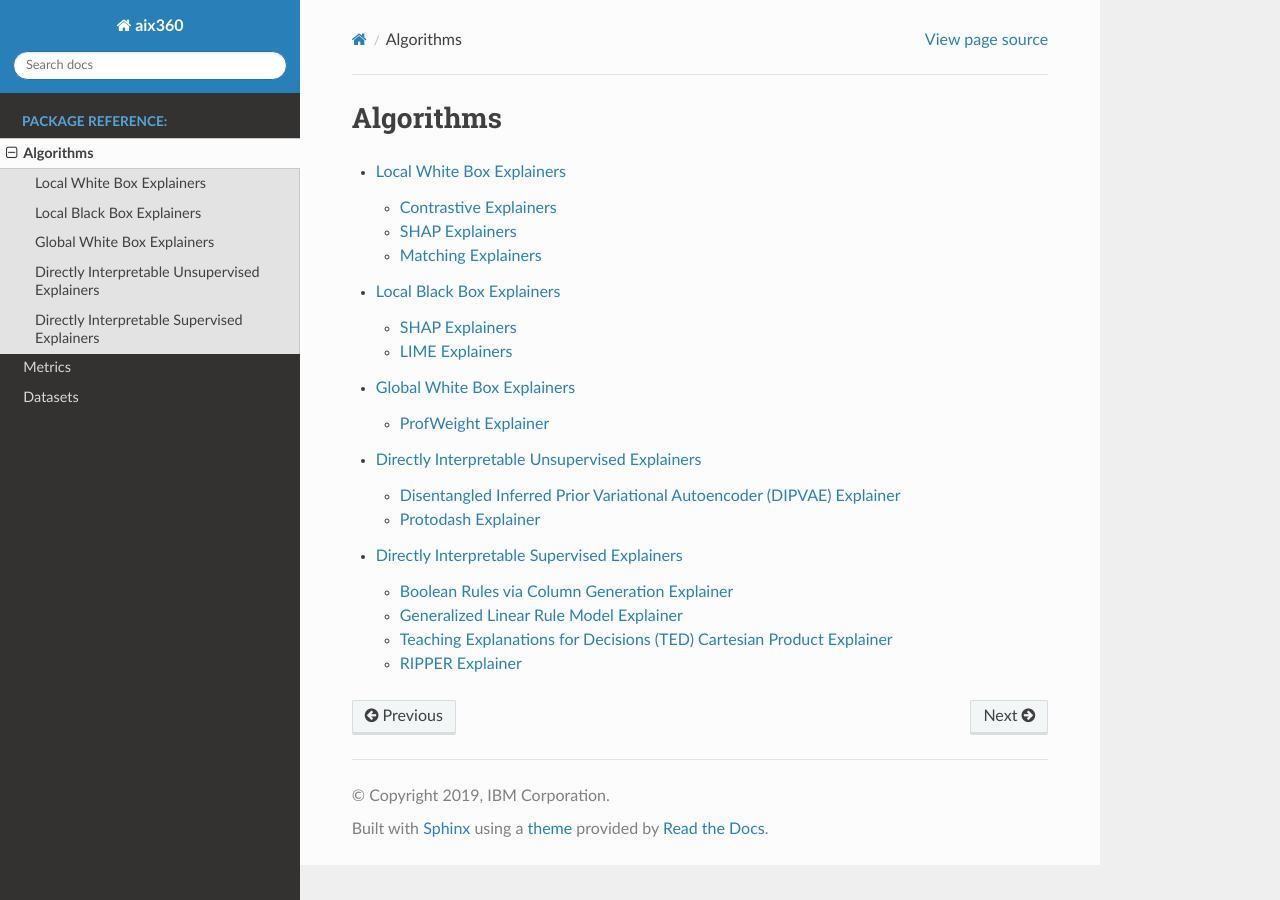
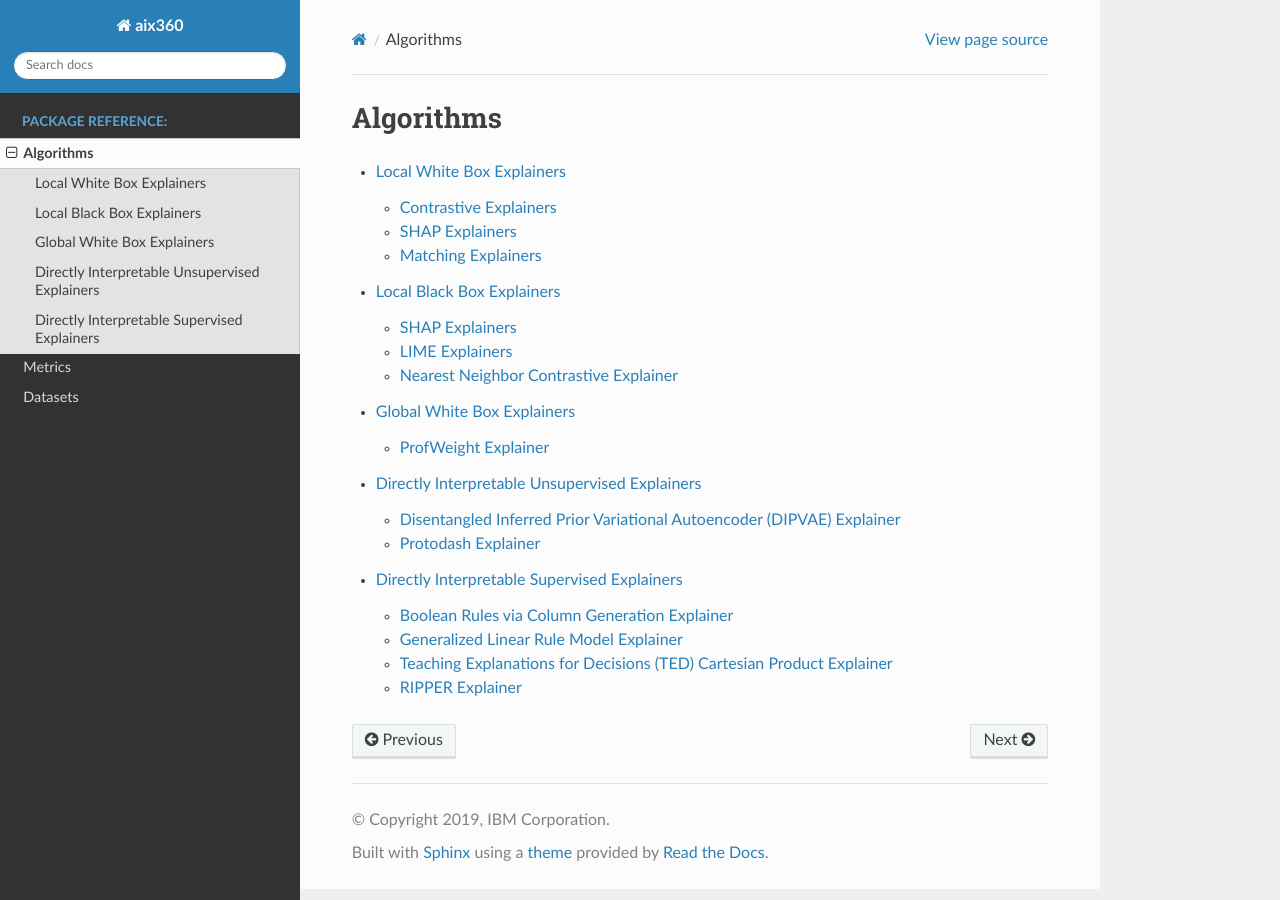
Before and after one commit to Trusted-AI/AIX360, a Sphinx documentation site: the page built from docs/algorithms.rst, in a window 1280 px wide. Built offline with Sphinx 7.4.7 and the Read the Docs theme 2.0.0, drawn with Linux system fonts in a browser that asks for light colours; the version number is read from the project's files by our own code.

```diff
--- a/docs/lbbe.rst
+++ b/docs/lbbe.rst
@@ -19,3 +19,9 @@ LIME Explainers
 
 .. autoclass:: aix360.algorithms.lime.lime_wrapper.LimeTextExplainer
    :members:
+
+Nearest Neighbor Contrastive Explainer
+-------------------------------------------
+
+.. autoclass:: aix360.algorithms.nncontrastive.nncontrastive.NearestNeighborContrastiveExplainer
+   :members:
--- a/setup.py
+++ b/setup.py
@@ -80,7 +80,6 @@ extra_requires = {
     "nncontrastive": [
         "pandas<=1.4.3",
         "tensorflow==2.9.3",
-        "scikit-learn",
     ],
 }
 
```
